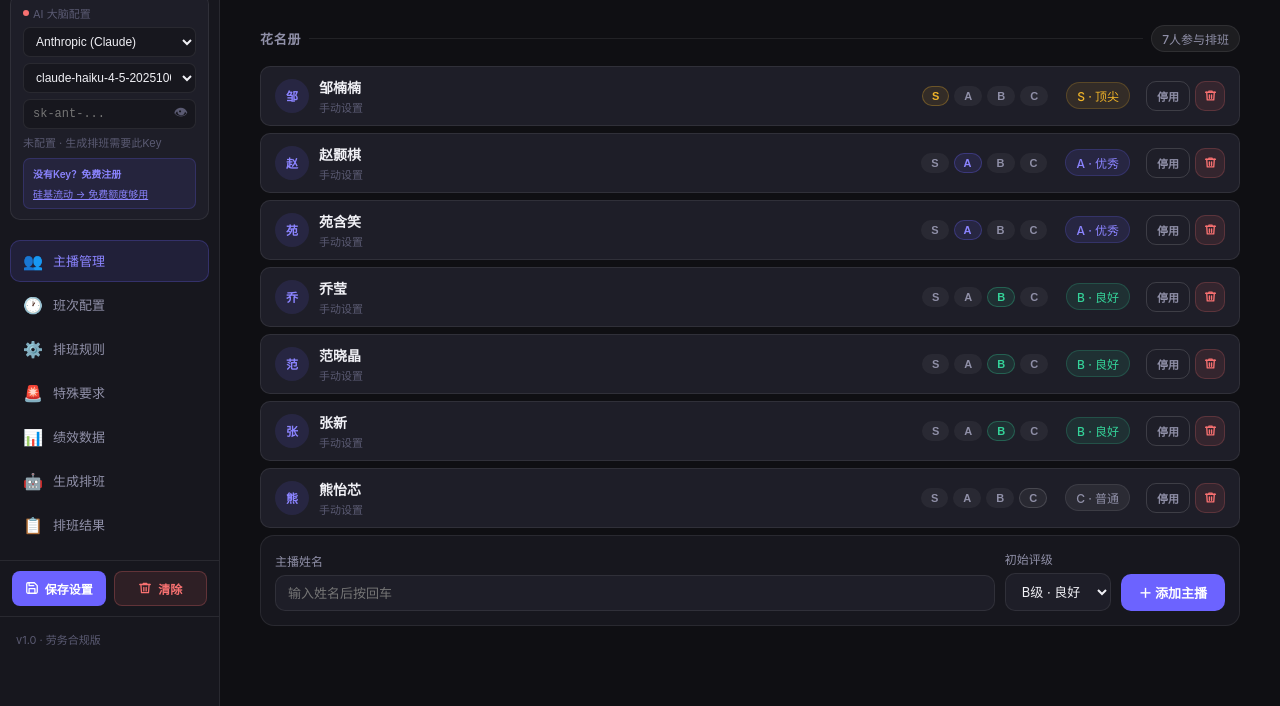
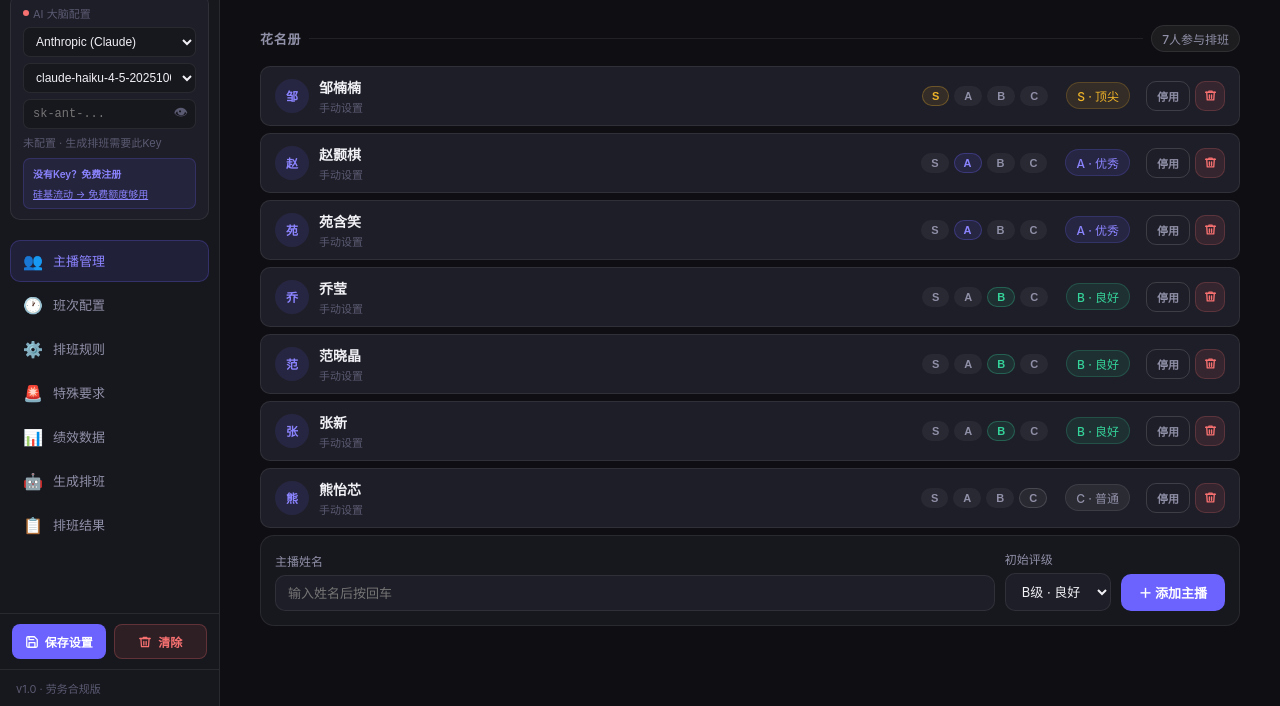
Before and after one commit to LDT5200-sys/scheduler, a plain HTML site: page index.html in a window 1280 px wide. Shown: the part 94-800 px from the top of the page. Drawn offline with Linux system fonts and the light colour scheme.

Commit message:
Add files via upload

````diff
--- a/index.html
+++ b/index.html
@@ -48,9 +48,17 @@
     padding: 0;
     position: fixed; top: 0; left: 0; bottom: 0;
     z-index: 100;
+    overflow: hidden;
+  }
+  .sidebar-scroll {
+    flex: 1;
     overflow-y: auto;
     overflow-x: hidden;
-  }
+    display: flex;
+    flex-direction: column;
+  }
+  .sidebar-scroll::-webkit-scrollbar { width: 4px; }
+  .sidebar-scroll::-webkit-scrollbar-thumb { background: var(--border2); border-radius: 2px; }
   .main { margin-left: 220px; flex: 1; padding: 32px 40px; max-width: 1100px; }
 
   /* Sidebar */
@@ -66,7 +74,7 @@
   }
   .logo-sub { font-size: 11px; color: var(--text3); margin-top: 3px; }
 
-  .nav { padding: 12px 10px; }
+  .nav { padding: 12px 10px; flex: 1; }
   .nav-item {
     display: flex; align-items: center; gap: 10px;
     padding: 10px 12px; border-radius: var(--radius);
@@ -84,9 +92,14 @@
   .nav-icon { font-size: 16px; width: 20px; text-align: center; }
 
   .sidebar-footer {
-    padding: 14px 16px;
+    padding: 10px 16px;
+    font-size: 11px; color: var(--text3);
     border-top: 1px solid var(--border);
-    font-size: 11px; color: var(--text3);
+    flex-shrink: 0;
+  }
+  .sidebar-bottom {
+    flex-shrink: 0;
+    background: var(--bg2);
   }
 
   /* API Key section */
@@ -524,6 +537,7 @@
 <div class="app">
   <!-- Sidebar -->
   <aside class="sidebar">
+    <div class="sidebar-scroll">
     <div class="logo">
       <div class="logo-title">🎬 直播智能排班</div>
       <div class="logo-sub">抖音男装 · 人效最大化</div>
@@ -583,6 +597,8 @@
       </div>
     </nav>
 
+    </div><!-- end sidebar-scroll -->
+    <div class="sidebar-bottom">
       <div class="sidebar-save-bar">
         <button class="save-btn" onclick="saveAllSettings()" title="保存全部设置到本地">
           <svg width="14" height="14" viewBox="0 0 24 24" fill="none" stroke="currentColor" stroke-width="2.2" stroke-linecap="round" stroke-linejoin="round"><path d="M19 21H5a2 2 0 0 1-2-2V5a2 2 0 0 1 2-2h11l5 5v11a2 2 0 0 1-2 2z"/><polyline points="17 21 17 13 7 13 7 21"/><polyline points="7 3 7 8 15 8"/></svg>
@@ -593,8 +609,8 @@
           清除
         </button>
       </div>
-    <div id="saveToast" class="save-toast"></div>
       <div class="sidebar-footer">v1.0 · 劳务合规版</div>
+    </div>
   </aside>
 
   <!-- Main -->
@@ -2045,14 +2061,24 @@ ${memoryStr}
 
   let _rawText = '';
   try {
-    _rawText = await callLLM(sysPrompt, userPrompt, 1000);
+    _rawText = await callLLM(sysPrompt, userPrompt, 2000);
     showLoading(false);
     let clean = _rawText.trim();
     clean = clean.replace(/^```json\s*/i,'').replace(/^```\s*/,'').replace(/\s*```$/,'').trim();
     const first = clean.indexOf('{');
     const last  = clean.lastIndexOf('}');
     if(first >= 0 && last > first) clean = clean.slice(first, last+1);
-    const result = JSON.parse(clean);
+    // 如果JSON被截断，尝试补全
+    if(first >= 0 && last <= first){
+      // 没有找到结尾大括号，说明被截断，补一个最小结构
+      throw new Error('AI输出被截断（token不够），请换更快的小模型或减少主播数量重试');
+    }
+    let result;
+    try { result = JSON.parse(clean); }
+    catch(parseErr){
+      // 尝试容错：把末尾截断的内容用最小有效JSON替代
+      throw new Error('JSON解析失败：' + parseErr.message + '。建议换 deepseek-v3 或 claude-haiku 重试');
+    }
     lastResult = result;
     renderResult(result, days);
     gotoPanel('result');
````
Lines whose indentation alone changed are shown as unchanged.
